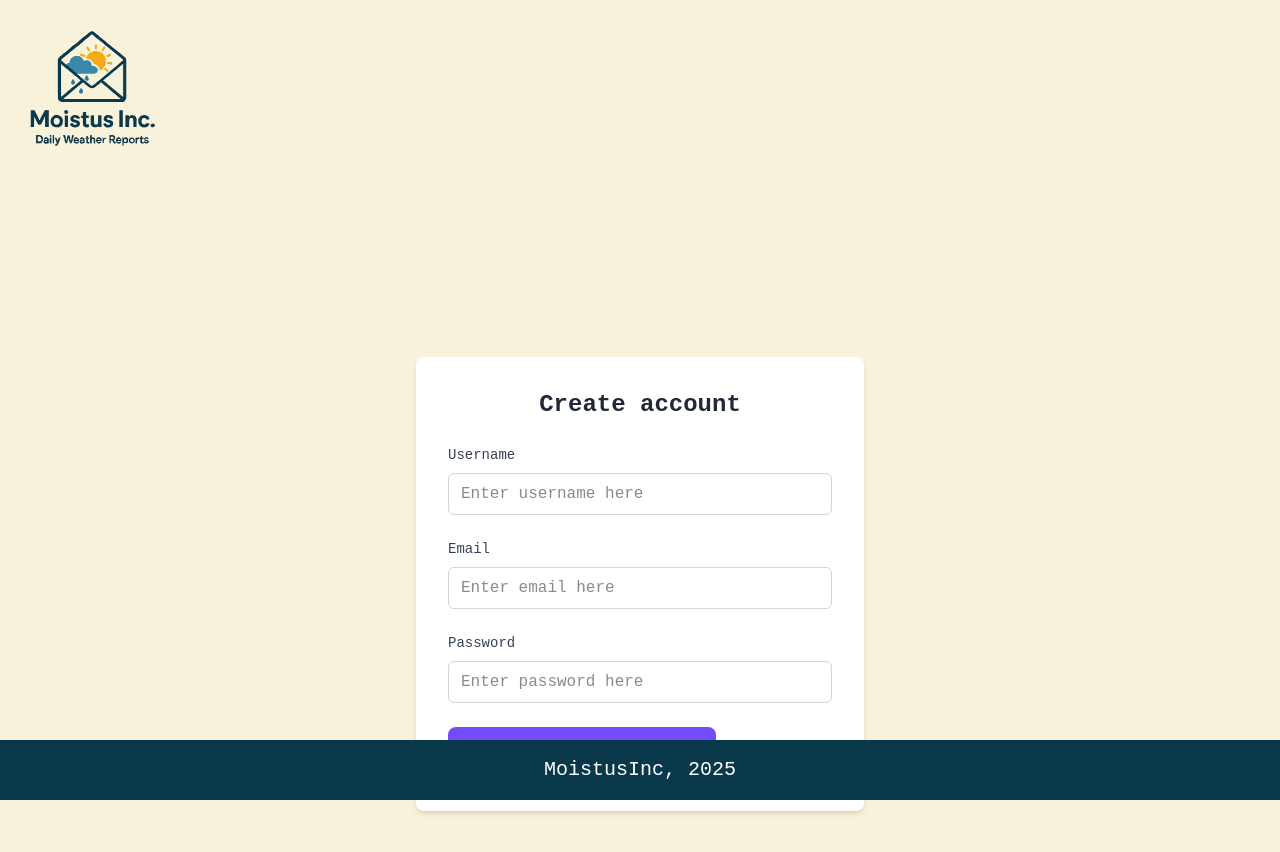
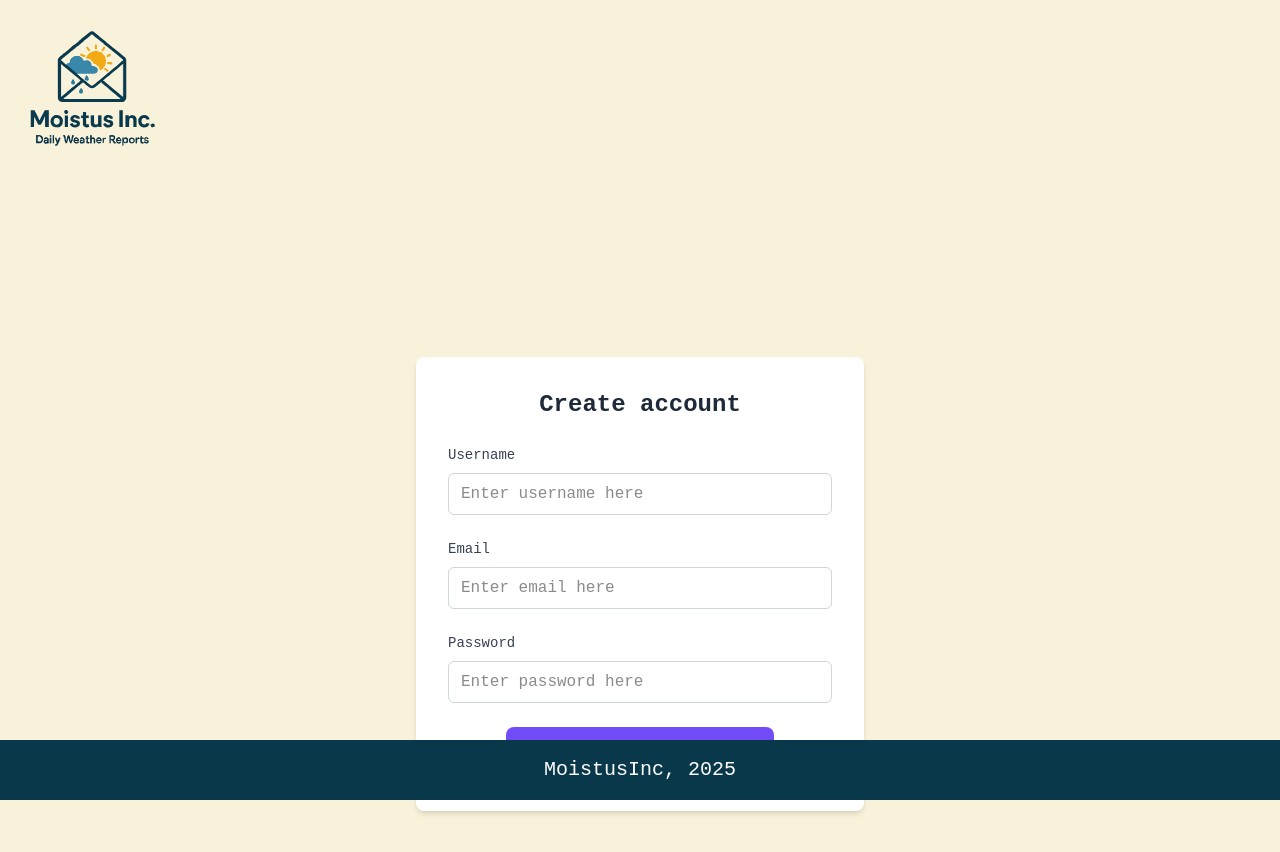
Before and after one commit to JohanHammerin/weather_app_frontend, a Next.js app: page /createAccount in a window 1280 px wide. Shown: the top 852 px of the page. Built offline with nearby package versions, Linux system fonts and the light colour scheme; no server answers; a web font is replaced by a local one.

Commit message:
add: message state and popupmessage

```diff
--- a/app/createAccount/page.tsx
+++ b/app/createAccount/page.tsx
@@ -13,6 +13,7 @@ export default function Page() {
   const [username, setUsername] = useState("");
   const [password, setPassword] = useState("");
   const [isLoading, setIsLoading] = useState(false);
+  const [message, setMessage] = useState("");
 
   async function handleSubmit(e: React.FormEvent<HTMLFormElement>){
 
@@ -25,9 +26,10 @@ export default function Page() {
 
     try {
       await register({username, email, password });
+      setMessage("Created new account successfully!")
       router.push("/login")
     } catch (err: any){
-
+      setMessage(err.message || "Something went wrong");
     } finally {
       setIsLoading(false);
     }
@@ -99,8 +101,19 @@ export default function Page() {
               />
             </section>
 
+            {message && (
+            <section
+              className={`p-3 rounded-md text-center ${
+                message.includes("successfully")
+                  ? "bg-green-100 text-green-800"
+                  : "bg-red-100 text-red-800"
+              }`}
+            >
+              {message}
+            </section>
+          )}
 
-            <section className="flex gap-5">
+            <section className="flex justify-center gap-5">
               <Button title={isLoading ? "Creating account..": "Create account"} type="submit" disabled= {isLoading} />
             </section>
           </Form>
```
